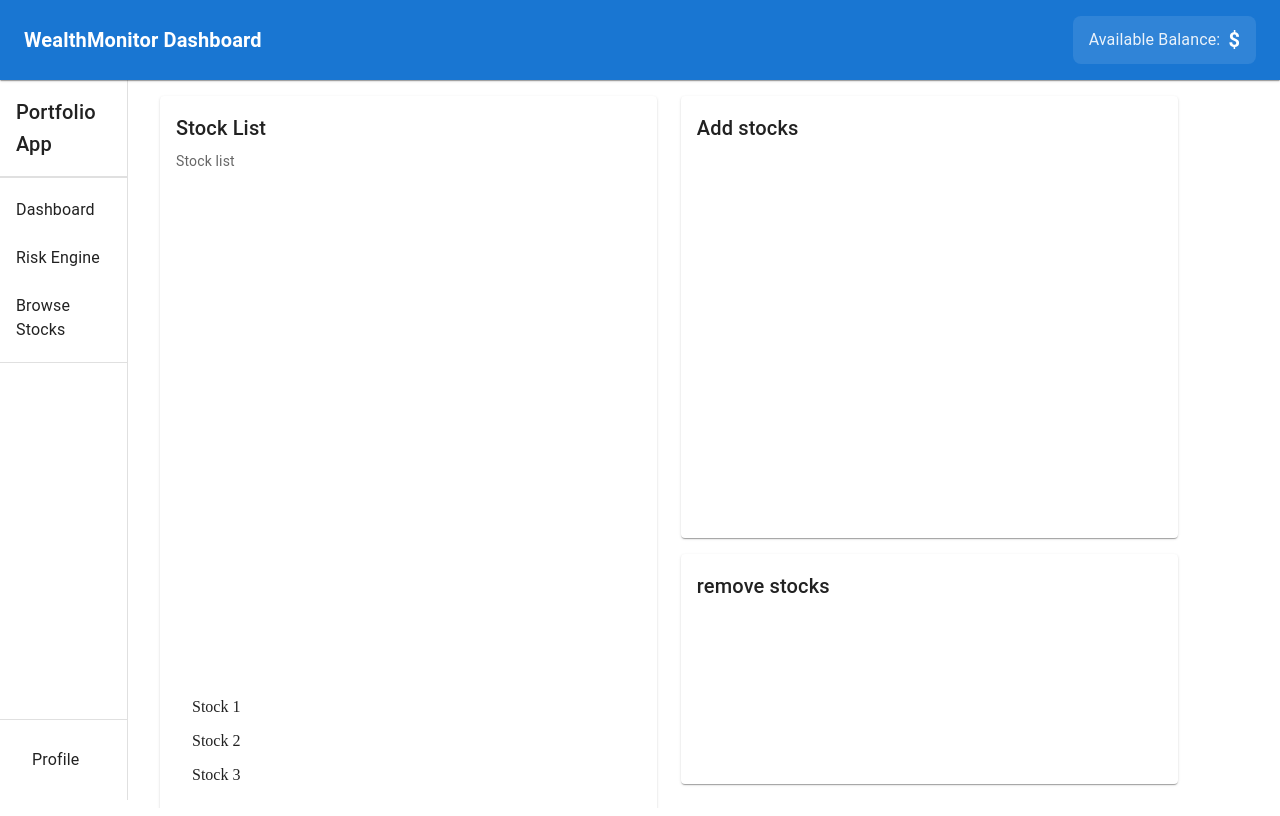
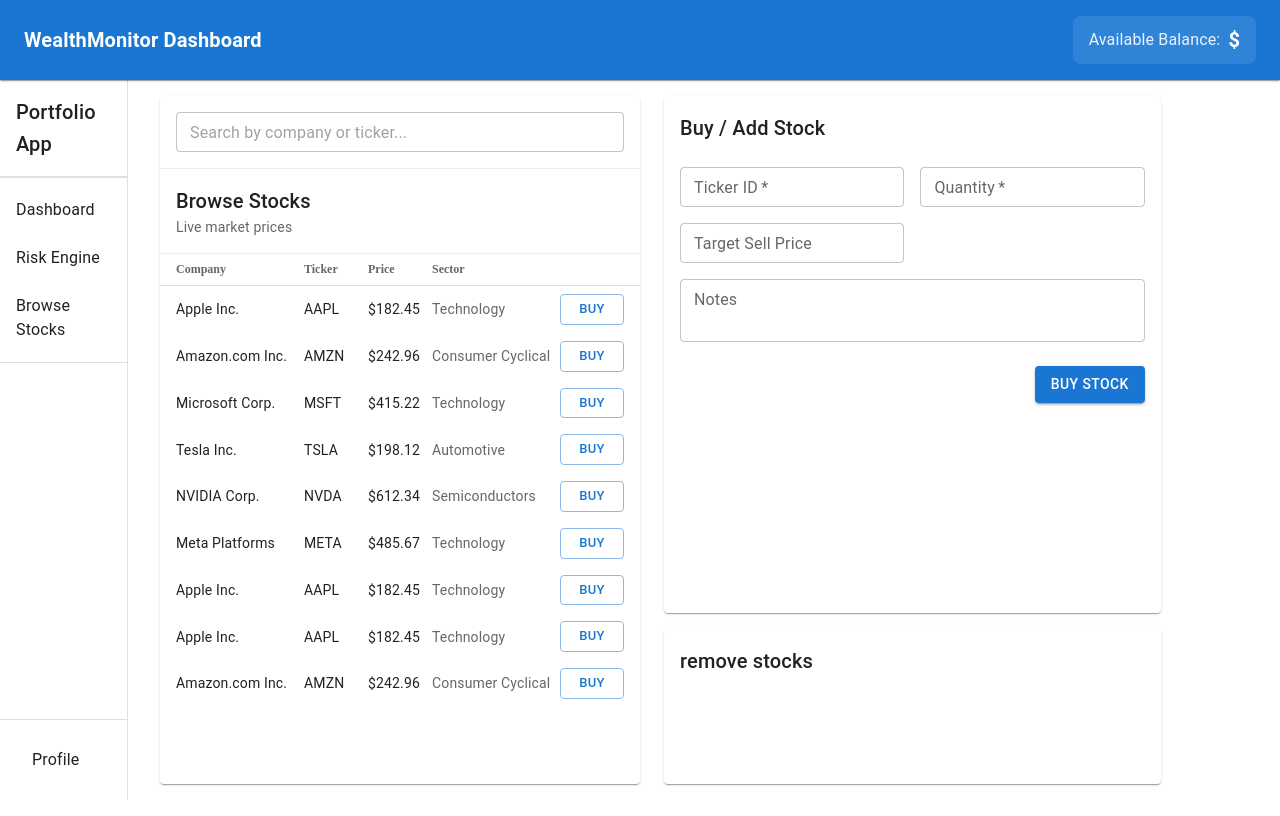
Before and after one commit to tan1abhi/Training_project, a React (Create React App) app in the folder portfolio_frontend/my-react-app/: page /browse-stocks in a window 1280 px wide. Built offline with nearby package versions, Linux system fonts and the light colour scheme; no server answers.

Commit message:
added backend and frontend integration for dashboard and browse pages

```diff
--- a/portfolio_frontend/my-react-app/src/pages/BrowseStocks.jsx
+++ b/portfolio_frontend/my-react-app/src/pages/BrowseStocks.jsx
@@ -1,7 +1,125 @@
-import React from 'react';
-import { Box, Grid, List, ListItem, Paper, Typography } from '@mui/material';
+import React,{useState} from 'react';
+import {
+  Box,
+  Grid,
+  Paper,
+  Typography,
+  List,
+  ListItem,
+  Button,
+  Divider,
+  TextField
+} from '@mui/material';
+
+import { api } from '../services/api';
+
+const mockStocks = [
+  { name: 'Apple Inc.', ticker: 'AAPL', price: 182.45, sector: 'Technology' },
+  { name: 'Amazon.com Inc.', ticker: 'AMZN', price: 242.96, sector: 'Consumer Cyclical' },
+  { name: 'Microsoft Corp.', ticker: 'MSFT', price: 415.22, sector: 'Technology' },
+  { name: 'Tesla Inc.', ticker: 'TSLA', price: 198.12, sector: 'Automotive' },
+  { name: 'NVIDIA Corp.', ticker: 'NVDA', price: 612.34, sector: 'Semiconductors' },
+  { name: 'Meta Platforms', ticker: 'META', price: 485.67, sector: 'Technology' },
+  { name: 'Apple Inc.', ticker: 'AAPL', price: 182.45, sector: 'Technology' },
+    { name: 'Apple Inc.', ticker: 'AAPL', price: 182.45, sector: 'Technology' },
+    { name: 'Amazon.com Inc.', ticker: 'AMZN', price: 242.96, sector: 'Consumer Cyclical' },
+];
+
 
 const BrowseStocks = () => {
+
+  const [search, setSearch] = useState('');
+  const [buyLoading, setBuyLoading] = useState(false);
+  const [investments, setInvestments] = useState([]);
+  const [allInvestments, setAllInvestments] = useState([]);
+  const [filteredInvestments, setFilteredInvestments] = useState([]);
+
+  const [buyForm, setBuyForm] = useState({
+    ticker: '',
+    quantity: '',
+    targetSellPrice: '',
+    notes: ''
+  });
+
+  const handleBuyChange = (e) => {
+    const { name, value } = e.target;
+    setBuyForm((prev) => ({
+      ...prev,
+      [name]: value
+    }));
+  };
+
+  const loadPortfolio = async () => {
+  try {
+    setBuyLoading(true);
+    const response = await api.getInvestments();
+    setInvestments(response.data);
+    setAllInvestments(response.data);
+    setFilteredInvestments(response.data);
+  } catch (error) {
+    console.error("Failed to fetch investments:", error);
+  } finally {
+    setBuyLoading(false);
+  }
+};
+
+  const handleQuickBuyClick = (ticker) => {
+    setBuyForm((prev) => ({
+      ...prev,
+      ticker: ticker.toUpperCase()
+    }));
+  };
+
+
+  const handleBuyStock = async () => {
+    if (!buyForm.ticker || !buyForm.quantity) {
+    alert('Ticker and Quantity are required');
+    return;
+  }
+
+  const payload = {
+    ticker: buyForm.ticker.toUpperCase(),
+    quantity: Number(buyForm.quantity),
+    targetSellPrice: buyForm.targetSellPrice
+      ? Number(buyForm.targetSellPrice)
+      : null,
+    notes: buyForm.notes
+  };
+
+  try {
+    setBuyLoading(true);
+
+    await api.addInvestment(payload);
+
+    alert(`Successfully bought ${payload.quantity} shares of ${payload.ticker}`);
+
+    // Reset form
+    setBuyForm({
+      ticker: '',
+      quantity: '',
+      targetSellPrice: '',
+      notes: ''
+    });
+
+    // Refresh portfolio list
+    loadPortfolio();
+
+  } catch (error) {
+    console.error('Buy error:', error);
+    alert(error.response?.data?.message || 'Failed to buy stock');
+  } finally {
+    setBuyLoading(false);
+  }
+};
+
+
+
+  const filteredStocks = mockStocks.filter(
+    (stock) =>
+      stock.name.toLowerCase().includes(search.toLowerCase()) ||
+      stock.ticker.toLowerCase().includes(search.toLowerCase())
+  );
+
   return (
     <Box
       sx={{
@@ -11,42 +129,113 @@
         boxSizing: 'border-box'
       }}
     >
-  <Grid
-    container
-    spacing={3}
-    sx={{ height: '100%', width: '100%' }}
-  >
-    {/* LEFT SECTION — 30% (Stock List) */}
-    <Grid item xs={12} md={4} sx={{ height: '100%', width : '45%' }}>
+      <Grid container spacing={3} sx={{ height: '100%' }}>
+
+        <Grid item xs={12} md={4} sx={{ height: '100%' }}>
           <Paper
             elevation={1}
             sx={{
               height: '100%',
-          p: 2,
               display: 'flex',
               flexDirection: 'column'
             }}
           >
-        <Typography variant="h6" gutterBottom>
-          Stock List
+
+            <Box sx={{ p: 2, borderBottom: '1px solid #eee' }}>
+              <TextField
+                fullWidth
+                size="small"
+                placeholder="Search by company or ticker..."
+                value={search}
+                onChange={(e) => setSearch(e.target.value)}
+              />
+            </Box>
+
+
+            <Box sx={{ p: 2, borderBottom: '1px solid #eee' }}>
+              <Typography variant="h6">
+                Browse Stocks
               </Typography>
-
-        {/* Scrollable List Area */}
-        <Box sx={{ flexGrow: 1, overflowY: 'auto' }}>
               <Typography variant="body2" color="text.secondary">
-            Stock list
+                Live market prices
               </Typography>
             </Box>
 
-        <List>
-          <ListItem>Stock 1</ListItem>
-          <ListItem>Stock 2</ListItem>
-          <ListItem>Stock 3</ListItem>
+
+            <Box
+              sx={{
+                px: 2,
+                py: 1,
+                display: 'grid',
+                gridTemplateColumns: '2fr 1fr 1fr 2fr 1fr',
+                fontWeight: 600,
+                fontSize: '0.75rem',
+                color: 'text.secondary'
+              }}
+            >
+              <span>Company</span>
+              <span>Ticker</span>
+              <span>Price</span>
+              <span>Sector</span>
+              <span></span>
+            </Box>
+
+            <Divider />
+
+            <Box sx={{ flexGrow: 1, overflowY: 'auto' }}>
+              <List disablePadding>
+                {filteredStocks.length === 0 && (
+                  <Typography
+                    variant="body2"
+                    color="text.secondary"
+                    sx={{ p: 2 }}
+                  >
+                    No stocks found
+                  </Typography>
+                )}
+
+                {filteredStocks.map((stock) => (
+                  <ListItem
+                    key={stock.ticker}
+                    sx={{
+                      px: 2,
+                      py: 1,
+                      display: 'grid',
+                      gridTemplateColumns: '2fr 1fr 1fr 2fr 1fr',
+                      alignItems: 'center'
+                    }}
+                  >
+                    <Typography variant="body2">
+                      {stock.name}
+                    </Typography>
+
+                    <Typography variant="body2">
+                      {stock.ticker}
+                    </Typography>
+
+                    <Typography variant="body2">
+                      ${stock.price.toFixed(2)}
+                    </Typography>
+
+                    <Typography variant="body2" color="text.secondary">
+                      {stock.sector}
+                    </Typography>
+
+                    <Button
+                      size="small"
+                      variant="outlined"
+                      color="primary"
+                      onClick={() => handleQuickBuyClick(stock.ticker)}
+                    >
+                      Buy
+                    </Button>
+                  </ListItem>
+                ))}
                 </List>
+              </Box>
           </Paper>
         </Grid>
 
-    {/* RIGHT SECTION — 70% */}
     <Grid item xs={12} md={8} sx={{ height: '100%' , width : '45%' }}>
       <Box
         sx={{
@@ -56,20 +245,92 @@
           gap: 2
         }}
       >
-        {/* BUY — 70% */}
+
       <Paper
         elevation={1}
         sx={{
         flexGrow: 7,
-            p: 2
+        p: 2,
+        display: 'flex',
+        flexDirection: 'column'
         }}
         >
         <Typography variant="h6" gutterBottom>
-            Add stocks
+        Buy / Add Stock
         </Typography>
+
+        <Box
+        sx={{
+          mt: 2,
+          display: 'grid',
+          gridTemplateColumns: '1fr 1fr',
+          gap: 2
+        }}
+        >
+        {/* TICKER */}
+        <TextField
+          label="Ticker ID"
+          name="ticker"
+          size="small"
+          fullWidth
+          required
+          value={buyForm.ticker}
+          onChange={handleBuyChange}
+        />
+
+        <TextField
+          label="Quantity"
+          name="quantity"
+          type="number"
+          size="small"
+          fullWidth
+          required
+          inputProps={{ min: 1 }}
+          value={buyForm.quantity}
+          onChange={handleBuyChange}
+        />
+
+
+        <TextField
+          label="Target Sell Price"
+          name="targetSellPrice"
+          type="number"
+          size="small"
+          fullWidth
+          inputProps={{ min: 0 }}
+          value={buyForm.targetSellPrice}
+          onChange={handleBuyChange}
+        />
+
+
+        <TextField
+          label="Notes"
+          name="notes"
+          size="small"
+          fullWidth
+          multiline
+          rows={2}
+          sx={{ gridColumn: '1 / -1' }}
+          value={buyForm.notes}
+          onChange={handleBuyChange}
+        />
+
+
+        <Box sx={{ gridColumn: '1 / -1', textAlign: 'right', mt: 1 }}>
+          <Button
+            variant="contained"
+            color="primary"
+            onClick={handleBuyStock}
+            disabled={buyLoading}
+          >
+            {buyLoading ? 'Buying...' : 'Buy Stock'}
+          </Button>
+        </Box>
+        </Box>
       </Paper>
 
-        {/* SELL — 30% */}
+
+
         <Paper
           elevation={1}
           sx={{
--- a/portfolio_frontend/my-react-app/src/services/api.js
+++ b/portfolio_frontend/my-react-app/src/services/api.js
@@ -34,7 +34,7 @@
         apiClient.get(`/investments/risk/${risk}`),
 
     // GET /investments/curr/{curr}
-    getInvestmentsByCurrency: (currency) =>
+    getInvestmentsByCurr: (currency) =>
         apiClient.get(`/investments/curr/${currency}`),
 
     // POST /balance/update - Sends AmountRequest object
```
Also changed, not shown: portfolio_frontend/my-react-app/src/pages/Dashboard.jsx (+113 -33 lines). Lines whose indentation alone changed are shown as unchanged.
